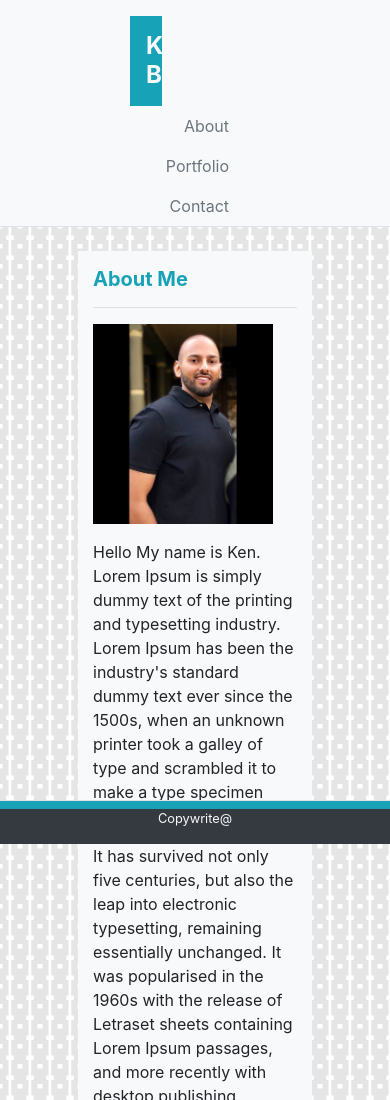
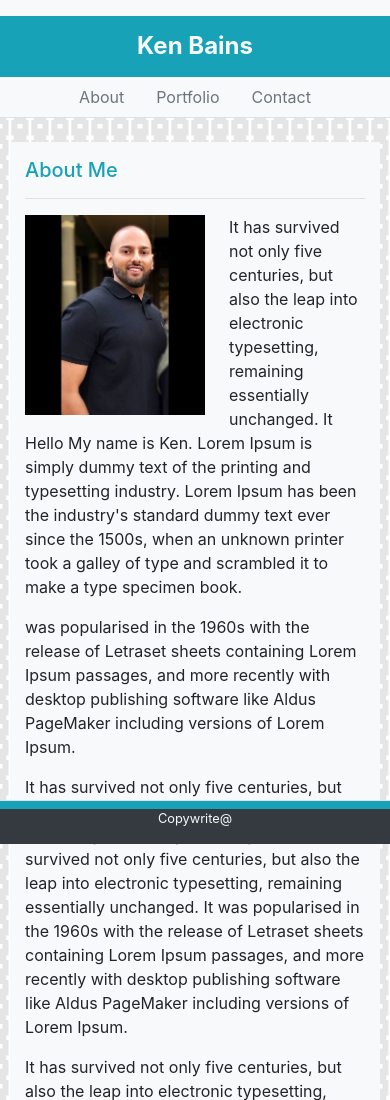
Before and after one commit to ken-Bains/bootstrap-portfolio, a plain HTML site: page index.html in a window 390 px wide. Shown: the top 1100 px of the page. Drawn offline with nearby package versions, Linux system fonts and the light colour scheme.

Commit message:
media queries added to index.html for header and body

```diff
--- a/assets/style.css
+++ b/assets/style.css
@@ -3,12 +3,6 @@
 }
 .col {
     border: 1px solid red;
-} */
-/* .underlineStyle {
-    width: 100%;
-    background-color: #cccccc;
-    height: 1px;
-    border-color : transparent;"
 } */
 
 #profilePic {
@@ -26,3 +20,44 @@ header .border-bottom {
 footer .border-top {
     border-width: 8px !important;
 }
+header p {
+    width: 200px;
+}
+
+@media (max-width: 767.9px) {
+    header p {
+        width: 100%;
+    }
+    .col-md-1 {
+        display: none !important;
+    }
+    .container {
+        max-width: 100% !important;
+    }
+    .mainBodyWraper .col-md-10 {
+        margin: 0 10px 0 10px;
+    }
+    .justify-content-end {
+        justify-content: center !important;
+    }
+}
+
+@media (max-width: 992px) {
+    .container{
+        margin-left: 0px !important;
+    }
+}
+/* @media only screen and (min-width: 768px) {
+    header p {
+        width: 200px;
+    }
+}
+
+@media only screen and (min-width: 620px) {
+    .col-md-1 {
+        display: none;
+    }
+    header p {
+        width: 100%;
+    }
+} */
--- a/index.html
+++ b/index.html
@@ -17,13 +17,14 @@
     <header class="navbar-light bg-light mb-4 pt-3 border-bottom">
         <div class="container">
             <div class="row">
-                <div class="col col-md-1"></div>
-                <div class="col col-md-10">
+                <div class="col-md-1" ></div>
+                <div class="col-md-10">
                     <div class="row">
-                        <div class="col col-md-8 pl-0">
-                            <p class="text-center text-light w-25 p-3 bg-info font-weight-bold h4 mb-0">Ken Bains</p>
+                        <div class="col-sm-12 col-md-6 pl-0 pr-0">
+                            <p class="text-center text-light py-3 bg-info font-weight-bold h4 mb-0">Ken Bains</p>
                         </div>
-                        <div class="col col-md-4">
+                        <!-- <span class="navbar-brand mb-0 py-3 px-5 h1 bg-info font-weight-bold text-light">Ken Bains</span> -->
+                        <div class="col-sm-12 col-md-6 pl-0 pr-0">
                             <ul class="nav justify-content-end">
                                 <li class="nav-item">
                                     <a class="nav-link active text-secondary" href="index.html">About</a>
@@ -38,22 +39,22 @@
                         </div>
                     </div>
                 </div>
-                <div class="col col-md-1"></div>
+                <div class="col-md-1"></div>
             </div>
         </div>
     </header>
     <div class="mainBodyWraper container mb-5 pb-5">
         <div class="row">
-            <div class="col col-md-1"></div>
-            <div class="col col-md-10 bg-light">
+            <div class="col-md-1"></div>
+            <div class="col-md-10 bg-light">
                 <div class="row">
                     <div class="col col-md-12">
-                        <p class="pt-3 text-info h5 font-weight-bold">About Me</p>
-                        <hr/>
+                        <p class="pt-3 text-info h5">About Me</p>
+                        <hr />
                     </div>
                 </div>
                 <div class="row">
-                    <div class="col col-md-12">
+                    <div class="col-md-12">
                         <aside class="float-left mr-4">
                             <p><img id="profilePic" src="assets/images/profilePic3.jpg" alt=""></p>
                         </aside>
@@ -107,7 +108,7 @@
                     </div>
                 </div>
             </div>
-            <div class="col col-md-1"></div>
+            <div class="col-md-1"></div>
         </div>
     </div>
 
```
